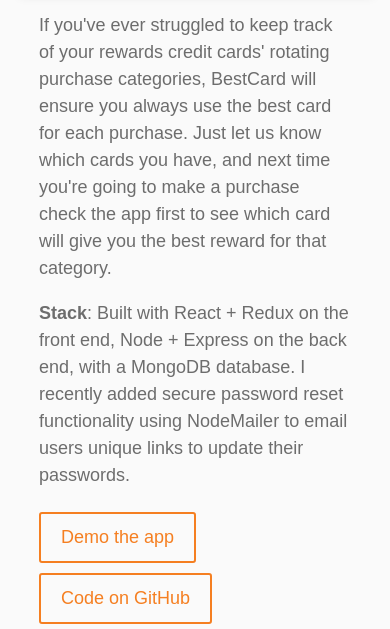
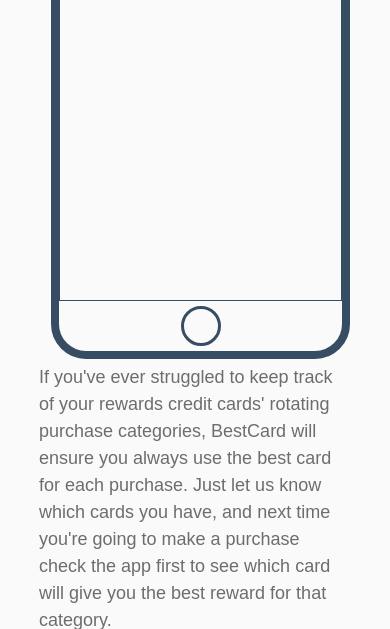
Before and after one commit to TCHayes/portfolio, a PHP site: page / in a window 390 px wide. Shown: the part 1813-2442 px from the top of the page. Run offline with PHP 8.4, Linux system fonts and the light colour scheme; some web fonts are replaced.

Commit message:
adds basic iPhone img wrapper

```diff
--- a/index.html
+++ b/index.html
@@ -62,9 +62,18 @@
         <div class='project project1'>
           <h2 class='project-title'>BestCard</h2>
           <h3 class='project-subtitle'>Always know which of your credit cards offers the best rewards for each purchase</h3>
-          <a href='https://secure-lake-16708.herokuapp.com/' target="_blank"><img class='img-right'
-                              src="./images/screenshots/BestCardDemo.gif"
-                              alt="A tour through the most common BestCard screens"></a>
+
+          <div class="iphone-container">
+            <div class="iphone-speaker"></div>
+            <div class="iphone-screen">
+              <a href='https://secure-lake-16708.herokuapp.com/' target="_blank"><img class='img-right'
+                                  src="./images/screenshots/BestCardDemo.gif"
+                                  alt="A tour through the most common BestCard screens"></a>
+            </div>
+            <div class="iphone-button"></div>
+          </div>
+
+
           <div class='project-text'>
             <p>
               If you've ever struggled to keep track of your rewards credit cards'
--- a/main.css
+++ b/main.css
@@ -261,12 +261,54 @@ div.project {
   color: #364D63;
 }
 
+
+
+
+
+.iphone-container {
+  margin: 5px 40px 5px 10px;
+  border: 8px solid #364D63;
+  border-radius: 35px;
+  /*width: 287px;*/
+  float: right;
+}
+
+.iphone-speaker {
+  height: 3px;
+  width: 50px;
+  border: 2px solid #364D63;
+  border-radius: 35%;
+  margin: 25px auto;
+}
+
+.iphone-screen {
+  height: 503px;
+  width: 283px;
+  border: 1px solid #364D63;
+  margin: 0 auto 0 auto;
+}
+
+.iphone-button {
+  height: 40px;
+  width: 40px;
+  border: 3px solid #364D63;
+  border-radius: 100%;
+  margin: 5px auto;
+}
+
+
 .img-right {
+  width: 100%;
+}
+
+/*.img-right {
   margin: 5px 40px 5px 10px;
   max-width: 45%;
   float: right;
   box-shadow: 1px 1px 10px 1px rgba(0, 0, 0, 0.1);
-}
+  border: 8px solid #e8e8e8;
+  border-radius: 4px;
+}*/
 
 .img-left {
   margin: 0 10px 0 40px;
```
